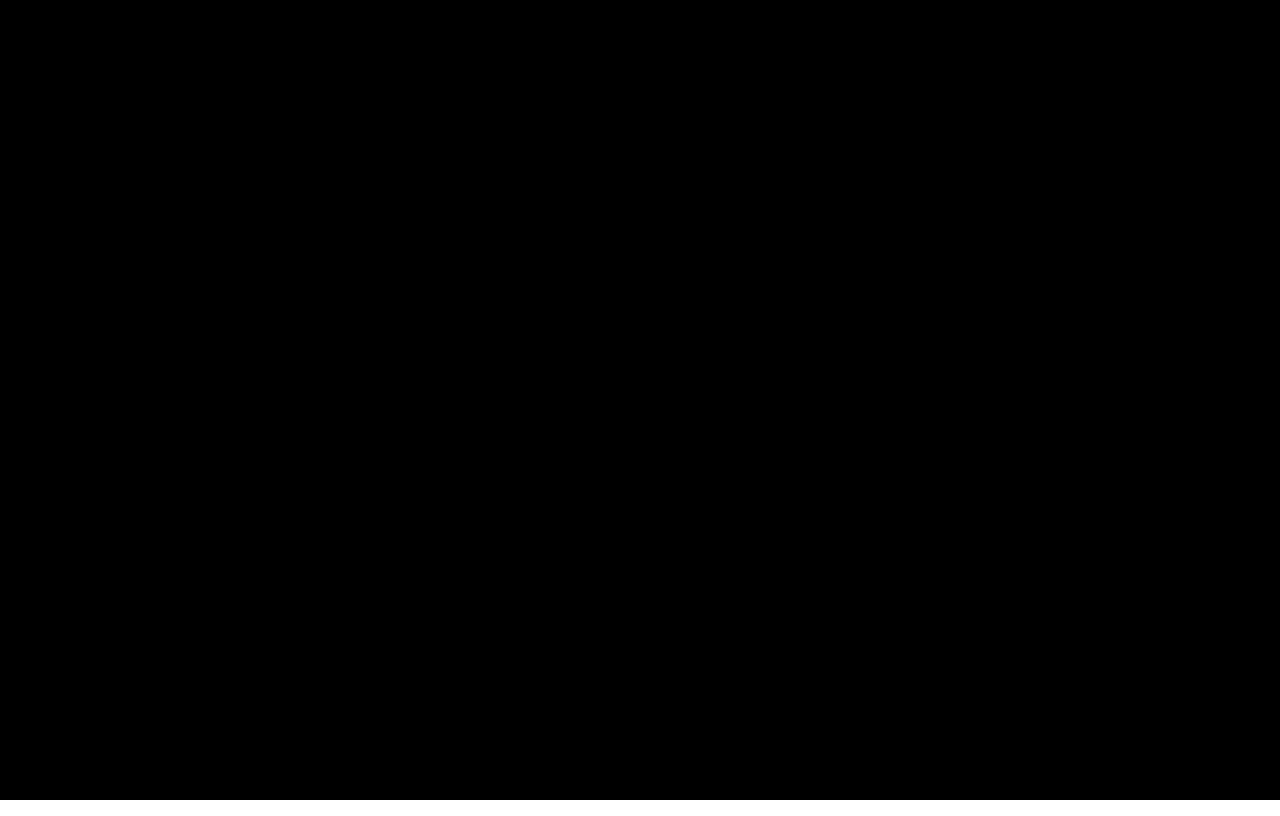
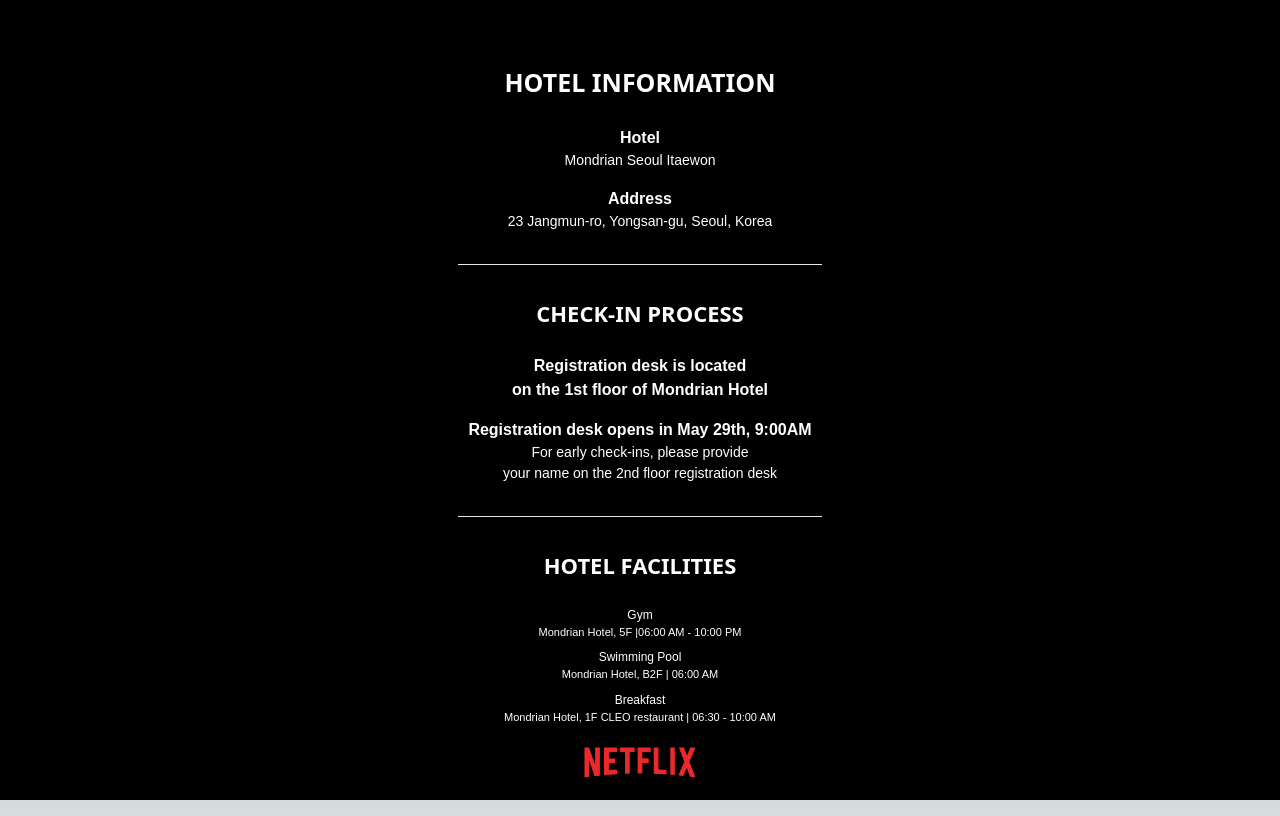
Before and after one commit to jiohjung98/netflix-squid-game-trip, a Next.js app: page /hotel in a window 1280 px wide. Before the commit this address had no page. Built offline with nearby package versions, Linux system fonts and the light colour scheme.

Commit message:
feat: hotel info

```diff
--- a/src/pages/airport/index.tsx
+++ b/src/pages/airport/index.tsx
@@ -22,10 +22,10 @@ const AirportPickupPage = () => {
           width={60}
           height={120}
         />
-        <p className="text-white mt-[1rem] mb-[1rem]" style={{ fontSize: '25px' }}>AIRPORT PICKUP</p>
+        <p className="text-white mt-[1rem] mb-[1rem] font-black" style={{ fontSize: '25px' }}>AIRPORT PICKUP</p>
         {currentPage === 1 && (
           <>
-            <p className="text-white mt-[1rem] mb-[1.5rem]" style={{ fontSize: '16px' }}>MEET UP POINT</p>
+            <p className="text-white mt-[1rem] mb-[1.5rem] font-extrabold" style={{ fontSize: '16px' }}>MEET UP POINT</p>
             <div className="netflix-light text-white font-bold" style={{ fontSize: '14px' }}>Incheon Airport</div>
             <div className="netflix-light text-white mb-[1rem]" style={{ fontSize: '12px' }}>Terminal 1, 1st floor | Gate 5</div>
             <div className="netflix-light text-white font-bold" style={{ fontSize: '14px' }}>Gimpo Airport</div>
@@ -36,7 +36,7 @@ const AirportPickupPage = () => {
                 <hr className='w-[70%]'></hr>
               </div>
             </div>
-            <p className="text-white mt-[2rem] mb-[1.5rem]" style={{ fontSize: '25px' }}>WHO WILL BE WAITING?</p>
+            <p className="text-white mt-[2rem] mb-[1.5rem] font-extrabold" style={{ fontSize: '25px' }}>WHO WILL BE WAITING?</p>
             <div className="netflix-light text-white" style={{ fontSize: '12px' }}>Please find a staff member wearing</div>
             <div className="netflix-light text-white mb-[1rem]" style={{ fontSize: '12px' }}>a gray suit and holding a Netflix sign below.</div>
             <Image
@@ -50,7 +50,7 @@ const AirportPickupPage = () => {
         )}
         {currentPage === 2 && (
           <div>
-            <p className="netflix-bold text-white mt-[1rem] mb-[1.5rem]" style={{ fontSize: '16px' }}>NETFLIX VAN DEPARTURE TIME</p>
+            <p className="netflix-bold text-white mt-[1rem] mb-[1.5rem] font-extrabold" style={{ fontSize: '16px' }}>NETFLIX VAN DEPARTURE TIME</p>
             <div className="netflix-light text-white mb-[1rem]" style={{ fontSize: '12px' }}>Please check your assigned shuttle pickup<br/>time according to when you arrive.</div>
             <div className="netflix-light text-white" style={{ fontSize: '12px' }}>If you have any delays, please contact<br/>us at the emergency number below.</div>
             <div className="flex justify-center w-[30%] mx-auto gray-500 my-[3rem]">
@@ -59,7 +59,7 @@ const AirportPickupPage = () => {
                 <hr className='w-[70%]'></hr>
               </div>
             </div>
-            <p className="text-white mb-[1.5rem] text-center" style={{ fontSize: '25px' }}>EMERGENCY CONTACT</p>
+            <p className="text-white mb-[1.5rem] font-black text-center" style={{ fontSize: '25px' }}>EMERGENCY CONTACT</p>
             <div className='flex w-full mx-auto justify-center align-items'>
               <div className="netflix-light font-extrabold text-white my-auto" style={{ fontSize: '16px' }}>Dongmin Kim</div>
               <div className="netflix-light text-white my-auto" style={{ fontSize: '12px' }}> (+82 10-7777-9927)</div>
--- /dev/null
+++ b/src/pages/hotel/index.tsx
@@ -0,0 +1,44 @@
+import Image from 'next/image';
+
+const HotelInformationPage = () => {
+  return (
+    <div className="flex flex-col justify-between items-center h-screen">
+      <div className="w-[95%] mt-[3rem] text-center">
+        <p className="text-white mt-[1rem] mb-[1.5rem] font-black" style={{ fontSize: '25px' }}>HOTEL INFORMATION</p>
+              <div className="netflix-light font-extrabold text-white my-auto" style={{ fontSize: '16px' }}>Hotel</div>
+              <div className="netflix-light text-white my-auto mb-[1rem]" style={{ fontSize: '14px' }}>Mondrian Seoul Itaewon</div>
+              <div className="netflix-light font-extrabold text-white my-auto" style={{ fontSize: '16px' }}>Address</div>
+              <div className="netflix-light text-white my-auto" style={{ fontSize: '14px' }}>23 Jangmun-ro, Yongsan-gu, Seoul, Korea</div>
+              <div className="flex justify-center w-full mx-auto gray-500 my-[2rem]">
+                <hr className='w-[30%]'></hr>
+              </div>
+              <p className="text-white mt-[1rem] mb-[1.5rem] font-extrabold" style={{ fontSize: '22px' }}>CHECK-IN PROCESS</p>
+              <div className="netflix-light font-extrabold text-white my-auto mb-[1rem]" style={{ fontSize: '16px' }}>Registration desk is located<br/>on the 1st floor of Mondrian Hotel</div>
+              <div className="netflix-light font-extrabold text-white my-auto" style={{ fontSize: '16px' }}>Registration desk opens in May 29th, 9:00AM</div>
+              <div className="netflix-light text-white my-auto" style={{ fontSize: '14px' }}>For early check-ins, please provide<br/>your name on the 2nd floor registration desk</div>
+              <div className="flex justify-center w-full mx-auto gray-500 my-[2rem]">
+                <hr className='w-[30%]'></hr>
+              </div>
+              <p className="text-white mt-[1rem] mb-[1.5rem] font-extrabold" style={{ fontSize: '22px' }}>HOTEL FACILITIES</p>
+                <div className="netflix-light text-white my-auto font-medium" style={{ fontSize: '12px' }}>Gym</div>
+                <div className="netflix-light text-white my-auto mb-[0.5rem]" style={{ fontSize: '11px' }}>Mondrian Hotel, 5F |06:00 AM - 10:00 PM</div>
+                <div className="netflix-light text-white my-auto font-medium" style={{ fontSize: '12px' }}>Swimming Pool</div>
+                <div className="netflix-light text-white my-auto mb-[0.5rem]" style={{ fontSize: '11px' }}>Mondrian Hotel, B2F | 06:00 AM</div>
+                <div className="netflix-light text-white my-auto font-medium" style={{ fontSize: '12px' }}>Breakfast</div>
+                <div className="netflix-light text-white my-auto mb-[0.5rem]" style={{ fontSize: '11px' }}>Mondrian Hotel, 1F CLEO restaurant | 06:30 - 10:00 AM</div>
+
+      </div>
+      <div className="w-full flex flex-col justify-center items-center pb-[1.5rem]">
+        <Image
+          src="/NetflixLogo2.png"
+          alt="NetflixLogo2 Logo"
+          className="mx-auto"
+          width={140}
+          height={70}
+        />
+      </div>
+    </div>
+  );
+};
+
+export default HotelInformationPage;
--- a/src/pages/weather/index.tsx
+++ b/src/pages/weather/index.tsx
@@ -11,18 +11,17 @@ const WeatherForcastPage = () => {
           width={60}
           height={120}
         />
-        <p className="text-white mt-[1rem] mb-[1.5rem]" style={{ fontSize: '25px' }}>WEATHER FORECAST</p>
+        <p className="text-white mt-[1rem] mb-[1.5rem] font-extrabold" style={{ fontSize: '25px' }}>WEATHER FORECAST</p>
         <div className="netflix-light text-white mb-[1rem]" style={{ fontSize: '14px' }}>Avg. daytime weather: 24°C (75.2°F)</div>
         <div className="netflix-light text-white mb-[1rem]" style={{ fontSize: '14px' }}>Avg. nighttime weather: 15°C (59°F)</div>
         <div className="netflix-light text-white mb-[1rem]" style={{ fontSize: '14px' }}>Avg. daily temperature range: 9°C (48.2°F)</div>
         <hr className='w-[30%] mx-auto mt-[2rem] gray-500'></hr>
-        <p className="text-white mt-[2rem] mb-[1.5rem]" style={{ fontSize: '25px' }}>ADDITIONAL THINGS<br/>RECOMMENDED TO BRING</p>
+        <p className="text-white mt-[2rem] mb-[1.5rem] font-extrabold" style={{ fontSize: '25px' }}>ADDITIONAL THINGS<br/>RECOMMENDED TO BRING</p>
         <div className="netflix-light text-white mb-[1rem]" style={{ fontSize: '14px' }}>Umbrella, sunscreen</div>
         <div className="netflix-light text-white mb-[1rem]" style={{ fontSize: '14px' }}>Adapter (Korea uses 220V), portable charger</div>
         <div className="netflix-light text-white mb-[1rem]" style={{ fontSize: '14px' }}>Any necessary medications</div>
       </div>
       <div className="w-full flex flex-col justify-center items-center pb-[1.5rem]">
-        <div className='text-white'>ONLY ON</div>
         <Image
           src="/NetflixLogo2.png"
           alt="NetflixLogo2 Logo"
```
